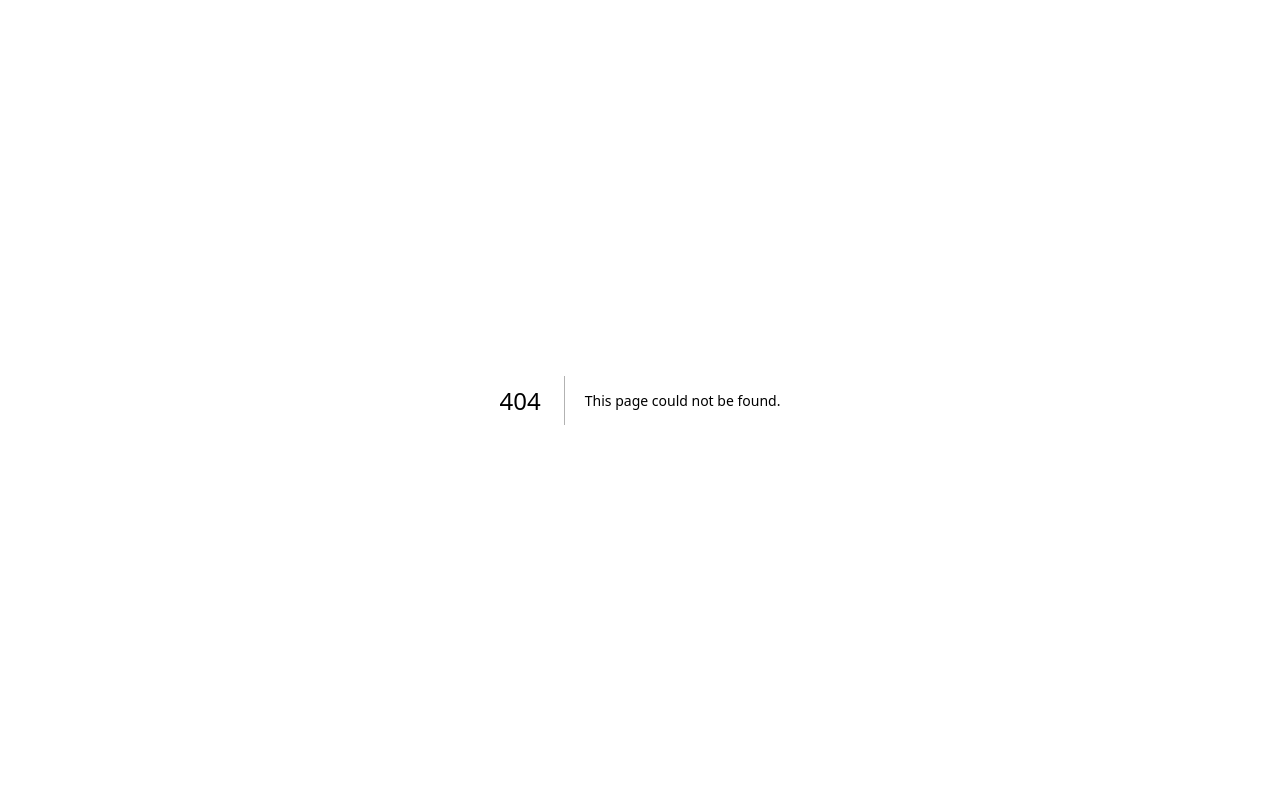
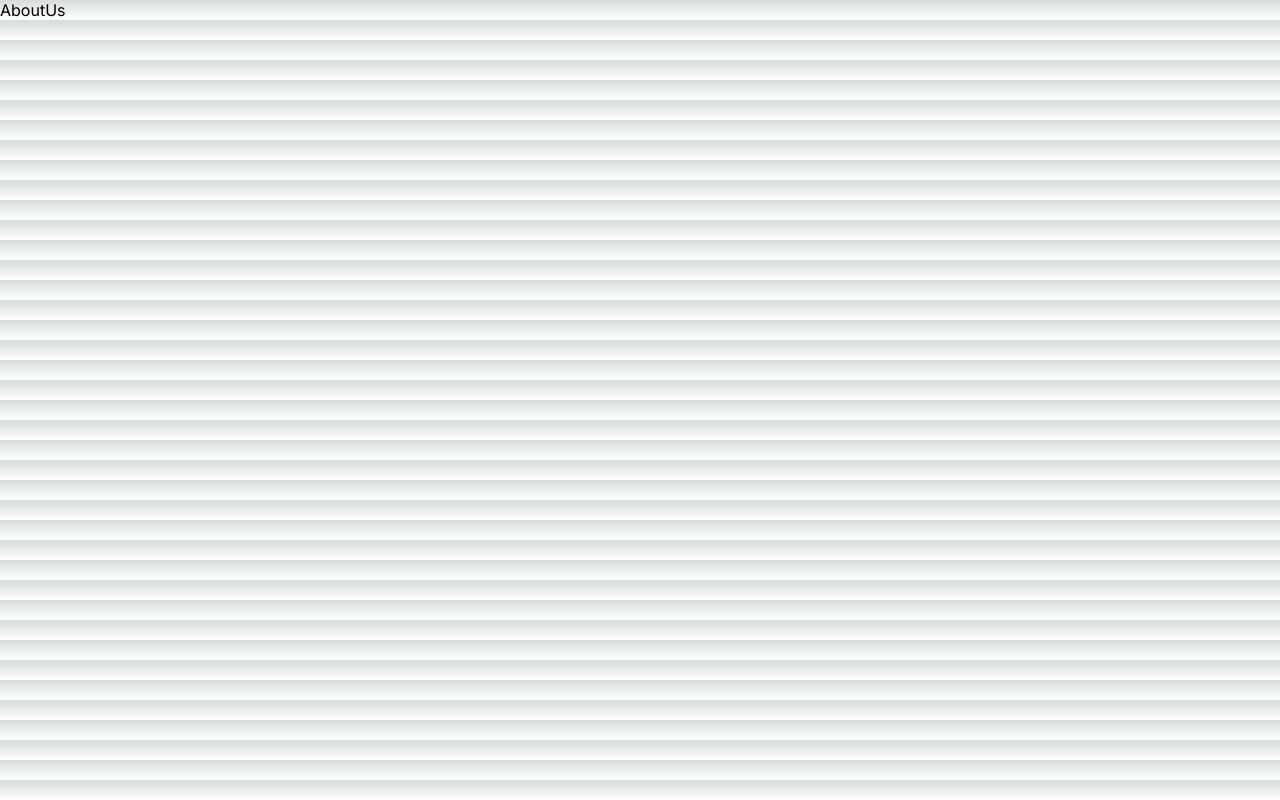
Before and after one commit to louiefalfonso/nextjs-kidso-project, a Next.js app: page /aboutus in a window 1280 px wide. Before the commit this address had no page. Built offline with nearby package versions, Linux system fonts and the light colour scheme.

Commit message:
Create page.js

```diff
--- /dev/null
+++ b/src/app/aboutus/page.js
@@ -0,0 +1,7 @@
+import React from "react";
+
+const AboutUs = () => {
+  return <div>AboutUs</div>;
+};
+
+export default AboutUs;
```
